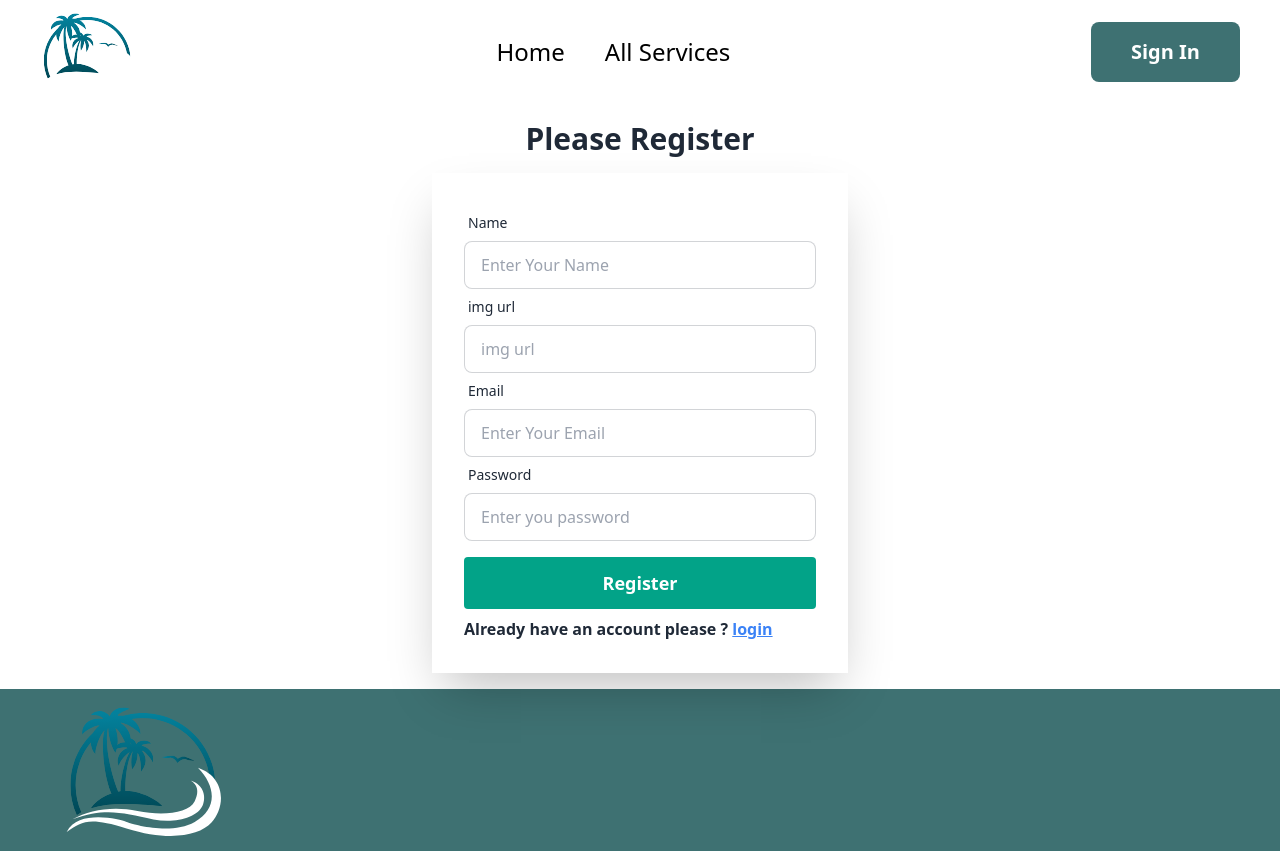
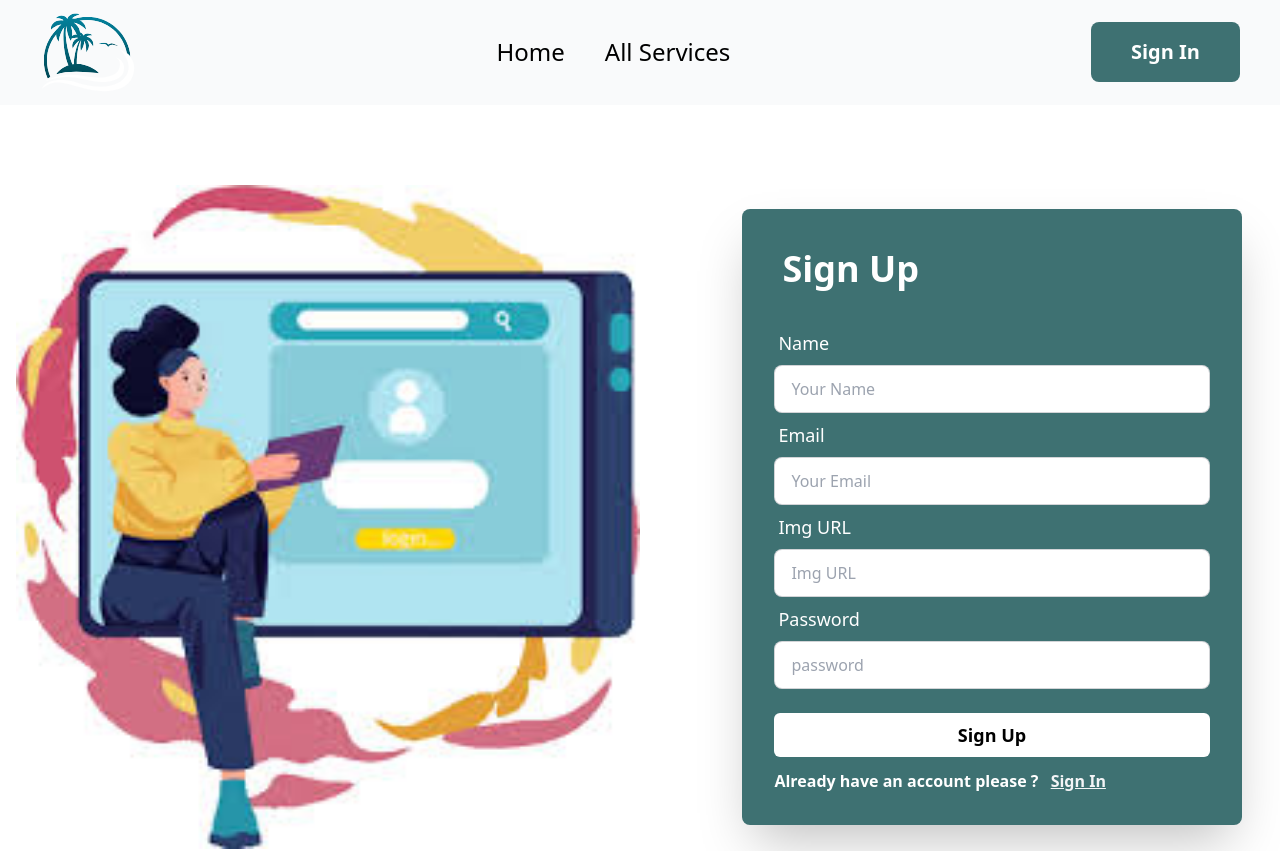
Before and after one commit to tuhinhossain123/offline-service-sharing-web-application-client, a React (Vite) app: page /register in a window 1280 px wide. Shown: the top 851 px of the page. Built offline with nearby package versions, Linux system fonts and the light colour scheme; no server answers.

Commit message:
login and registation section code update

```diff
--- a/src/Root/Root.jsx
+++ b/src/Root/Root.jsx
@@ -5,7 +5,7 @@ import Footer from "../components/Footer/Footer";
 
 const Root = () => {
     return (
-        <div className="bg-[#ffffff]">
+        <div className="bg-[#fff]">
             <Header></Header>
            <Outlet></Outlet>
            <Footer></Footer>
--- a/src/components/Header/Navbar/Navbar.jsx
+++ b/src/components/Header/Navbar/Navbar.jsx
@@ -22,7 +22,7 @@ const Navbar = () => {
     toast("sing up successfully");
   };
   return (
-    <div className="bg-white top-0">
+    <div className="bg-gray-50 top-0">
       <nav className="flex flex-col md:flex-row md:items-center justify-between px-10 py-3">
         <div className="nav-left flex items-center justify-between w-full md:w-fit">
           <div className="w-[6rem] md-[8rem]">
--- a/src/components/SheardBanner/AllServiceBanner/AllServiceBanner.jsx
+++ b/src/components/SheardBanner/AllServiceBanner/AllServiceBanner.jsx
@@ -4,7 +4,7 @@ const AllServiceBanner = () => {
     return (
         <div className="relative w-full h-full">
         <img
-          className="w-full h-[70vh] object-cover"
+          className="w-full h-[60vh] object-cover"
           src={allService}
           alt="Banner"
           width={1200}
--- a/src/pages/FollowUs/FollowUs.jsx
+++ /dev/null
@@ -1,28 +0,0 @@
-
-
-const FollowUs = () => {
-  return (
-    <div className="bg-base-100 my-16 w-3/4 mx-auto py-16 rounded px-3">
-      <h1 className="text-center text-4xl font-bold">
-        Sign up for our newsletter
-      </h1>
-      <p className="text-center text-lg pt-5">
-        Stay up to date with the roadmap progress, announcements and exclusive <br />
-        discounts feel free to sign up with your email.
-      </p>
-      <div className="flex justify-center items-center pt-10  mx-auto">
-        <input
-          type="text"
-          name=""
-          id=""
-          placeholder="Enter your email"
-          className="bg-gray-300 text-white px-2 py-3 w-1/2 rounded-l-lg pl-4"
-        />
-        <button className="p-3 font-bold rounded-none rounded-r-lg bg-[#02a388] text-white">Subscribe</button>
-
-      </div>
-    </div>
-  );
-};
-
-export default FollowUs;
--- a/src/pages/Login/Login.jsx
+++ b/src/pages/Login/Login.jsx
@@ -1,9 +1,9 @@
 import { useContext, useState } from "react";
 import { Link, useNavigate } from "react-router-dom";
 import { FcGoogle } from "react-icons/fc";
-import { ToastContainer } from "react-toastify";
+import { toast } from "react-toastify";
 import { AuthContext } from "../Provider/AuthProvider";
-import Swal from "sweetalert2";
+import lotiImg from "../../assets/lotti.jpg"
 
 const Login = () => {
   const { singIn, singInWithGoogle } = useContext(AuthContext);
@@ -18,13 +18,7 @@ const Login = () => {
 
     singIn(email, password)
       .then((result) => {
-        console.log(result.user);
-        Swal.fire({
-            icon: 'success',
-            title: 'Success',
-            text: 'User login successfully',
-            footer: '<a href="">Why do I have this issue?</a>'
-          })
+        toast.success("Logged In Successful!");
         e.target.reset();
         navigate("/");
       })
@@ -45,70 +39,76 @@ const Login = () => {
       });
   };
   return (
-    <div className="w-full md:w-[35%] mx-auto ">
-
-      <div className="hero-content">
-
-
-        <div className="">
-          <h1 className="text-2xl font-bold">Please Login</h1>
+    <div className="mt-16 mb-10">
+      <div className="hero-content flex-col  md:flex-row-reverse lg:gap-20 w-full mx-auto gap-10">
+        <div className="lg:w-[50%] hidden md:block">
+          <img src={lotiImg} alt="" className="w-full h-full"/>
         </div>
-        <div className=" w-full shadow-2xl bg-base-100">
-
+        <div className=" lg:w-[40%] w-full mx-auto shadow-2xl rounded-lg bg-[#3e7172]">
+          <h1 className="text-4xl font-semibold text-white pl-10 pt-10">
+            Sign in
+          </h1>
           <div className="card-body">
             <form onSubmit={handleLogin}>
-              <div className="form-control">
+              <div className="">
+                <button
+                  onClick={handleWithGoogle}
+                  className="border-2 text-black bg-white rounded-full  font-semibold py-2 px-2 w-full flex items-center justify-center"
+                >
+                  <FcGoogle className="text-xl mr-3"></FcGoogle>Sign in with
+                  Google
+                </button>
+              </div>
+              <div className="divider  text-white mb-5">OR</div>
+              <div className="form-control  ">
                 <label className="label">
-                  <span className="label-text">Email</span>
+                  <span className="label-text text-white text-lg">Email</span>
                 </label>
                 <input
                   type="email"
                   placeholder="email"
                   name="email"
-                  className="input  border-2 border-transparent border-b-gray-300 rounded-none focus:outline-none"
+                  className="input text-black bg-white input-bordered"
                   required
                 />
+                 {error && <p className="text-red-500">{error}</p>}
+                {success && <p className="text-green-500">{success}</p>}
               </div>
               <div className="form-control">
                 <label className="label">
-                  <span className="label-text">Password</span>
+                  <span className="label-text text-white text-lg">
+                    Password
+                  </span>
                 </label>
                 <input
                   type="password"
                   placeholder="password"
                   name="password"
-                  className="input input-bordered"
+                  className="input text-black bg-white input-bordered"
                   required
                 />
                 {error && <p className="text-red-500">{error}</p>}
                 {success && <p className="text-green-500">{success}</p>}
                 <label className="label">
-                  <a href="#" className="label-text-alt link link-hover">
+                  <a
+                    href="#"
+                    className="label-text-alt link link-hover text-lg text-white"
+                  >
                     Forgot password?
                   </a>
                 </label>
               </div>
               <div className="form-control mt-3">
-                <button className="p-3 font-bold rounded text-lg bg-[#02a388] text-white">Login</button>
-                <ToastContainer />
-              </div>
-              <div className="mt-4">
-                <button
-                  onClick={handleWithGoogle}
-                  className=" mb-4 bg-black text-white rounded  font-semibold p-3 w-full flex items-center justify-center"
-                >
-                  <FcGoogle className="text-xl mr-3"></FcGoogle> Google
+                <button className="py-2 px-2 font-semibold rounded-md text-lg bg-white text-black">
+                  Sign in
                 </button>
               </div>
             </form>
 
-            <p className="font-bold">
-              New here ?{" "}
-              <Link
-                to="/register"
-                className="text-blue-500  underline font-bold"
-              >
-                create an account
+            <p className="font-semibold  pt-1">
+              <span className="text-white"> Don't have an account? </span>
+              <Link to="/register" className="text-gray-100 underline pl-2">
+                Sign up
               </Link>
             </p>
           </div>
--- a/src/pages/Register/Register.jsx
+++ b/src/pages/Register/Register.jsx
@@ -1,4 +1,3 @@
-
 import { useContext, useState } from "react";
 import { Link, useNavigate } from "react-router-dom";
 import { ToastContainer, toast } from "react-toastify";
@@ -6,10 +5,12 @@ import "react-toastify/dist/ReactToastify.css";
 import { updateProfile } from "firebase/auth";
 import Swal from "sweetalert2";
 import { AuthContext } from "../Provider/AuthProvider";
+import lotiImg from "../../assets/lotti.jpg";
 
 const Register = () => {
   const { createUser } = useContext(AuthContext);
   const [error, setError] = useState("");
+  const [success, setSuccess] = useState("");
   const navigate = useNavigate();
   const handleRegister = (e) => {
     e.preventDefault();
@@ -55,76 +56,82 @@ const Register = () => {
       });
   };
   return (
-    <div className=" w-full md:w-[35%] mx-auto ">
-      <div className="hero-content flex-col">
-        <div className="text-center">
-          <h1 className="text-3xl font-bold">Please Register</h1>
+    <div className="mt-16 mb-10">
+      <div className="hero-content flex-col md:flex-row  lg:gap-20 w-full mx-auto gap-10">
+        <div className="lg:w-[50%] hidden md:block">
+          <img src={lotiImg} alt="" className="w-full h-full" />
         </div>
-        <div className=" w-full  shadow-2xl bg-base-100">
+        <div className=" lg:w-[40%] w-full mx-auto shadow-2xl rounded-lg bg-[#3e7172]">
+          <h1 className="text-4xl font-semibold text-white pl-10 pt-10">
+            Sign Up
+          </h1>
           <div className="card-body">
             <form onSubmit={handleRegister}>
-              <div className="form-control">
+              <div className="form-control  ">
                 <label className="label">
-                  <span className="label-text">Name</span>
+                  <span className="label-text text-white text-lg">Name</span>
                 </label>
                 <input
                   type="text"
-                  placeholder="Enter Your Name"
+                  placeholder="Your Name"
                   name="name"
-                  className="input input-bordered"
+                  className="input text-black bg-white input-bordered"
+                  required
+                />
+              </div>
+              <div className="form-control  ">
+                <label className="label">
+                  <span className="label-text text-white text-lg">Email</span>
+                </label>
+                <input
+                  type="email"
+                  placeholder="Your Email"
+                  name="email"
+                  className="input text-black bg-white input-bordered"
                   required
                 />
               </div>
               <div className="form-control">
                 <label className="label">
-                  <span className="label-text">img url</span>
+                  <span className="label-text text-white text-lg">Img URL</span>
                 </label>
                 <input
                   type="text"
-                  placeholder="img url"
+                  placeholder="Img URL"
                   name="text"
-                  className="input input-bordered"
+                  className="input text-black bg-white input-bordered"
                 />
               </div>
               <div className="form-control">
                 <label className="label">
-                  <span className="label-text">Email</span>
-                </label>
-                <input
-                  type="email"
-                  placeholder="Enter Your Email"
-                  name="email"
-                  className="input input-bordered"
-                  required
-                />
-              </div>
-              <div className="form-control">
-                <label className="label">
-                  <span className="label-text">Password</span>
+                  <span className="label-text text-white text-lg">
+                    Password
+                  </span>
                 </label>
                 <input
                   type="password"
-                  placeholder="Enter you password"
+                  placeholder="password"
                   name="password"
-                  className="input input-bordered"
+                  className="input text-black bg-white input-bordered"
                   required
                 />
-                <p className="text-red-500">{error}</p>
+                {error && <p className="text-red-500">{error}</p>}
+                {success && <p className="text-green-500">{success}</p>}
               </div>
-              <div className="form-control mt-4">
-                <button className="p-3 font-bold rounded text-lg bg-[#02a388] text-white">
-                  Register
+              <div className="form-control mt-6">
+                <button className="py-2 px-2 font-semibold rounded-md text-lg bg-white text-black">
+                  Sign Up
                 </button>
-                <ToastContainer />
               </div>
             </form>
-            <p className=" font-bold">
-              Already have an account please ?{" "}
-              <Link
-                to="/login"
-                className="text-blue-500 font-semibold underline"
-              >
-                login
+
+            <p className="font-semibold  pt-1">
+              <span className="text-white">
+                {" "}
+                Already have an account please ?{" "}
+              </span>
+              <Link to="/login" className="text-gray-100 underline pl-2">
+                Sign In
               </Link>
             </p>
           </div>
--- a/src/pages/Show/Show.jsx
+++ b/src/pages/Show/Show.jsx
@@ -13,7 +13,7 @@ const Show = ({ show, searchItem, setSearchItem }) => {
   return (
     <div className="rounded-t-lg bg-gray-50 shadow-md hover:drop-shadow-2xl hover-shadow-[#3e7172] text-gray-500">
       <div className="">
-        <img src={service_img} alt="" className="rounded-l-lg  h-full" />
+        <img src={service_img} alt="" className="rounded  h-full" />
       </div>
       <div className="p-5 space-y-3 rounded-r-lg">
         <h2 className="text-3xl font-semibold text-black">{service_name}</h2>
```
Also changed, not shown: src/pages/Home/Home.jsx (+2 -16 lines), src/pages/MeetTheTeam/MeetTheTeam.jsx (deleted, +0 -53 lines), src/assets/animated_teaser.gif (added), src/assets/lotti.jpg (added).
